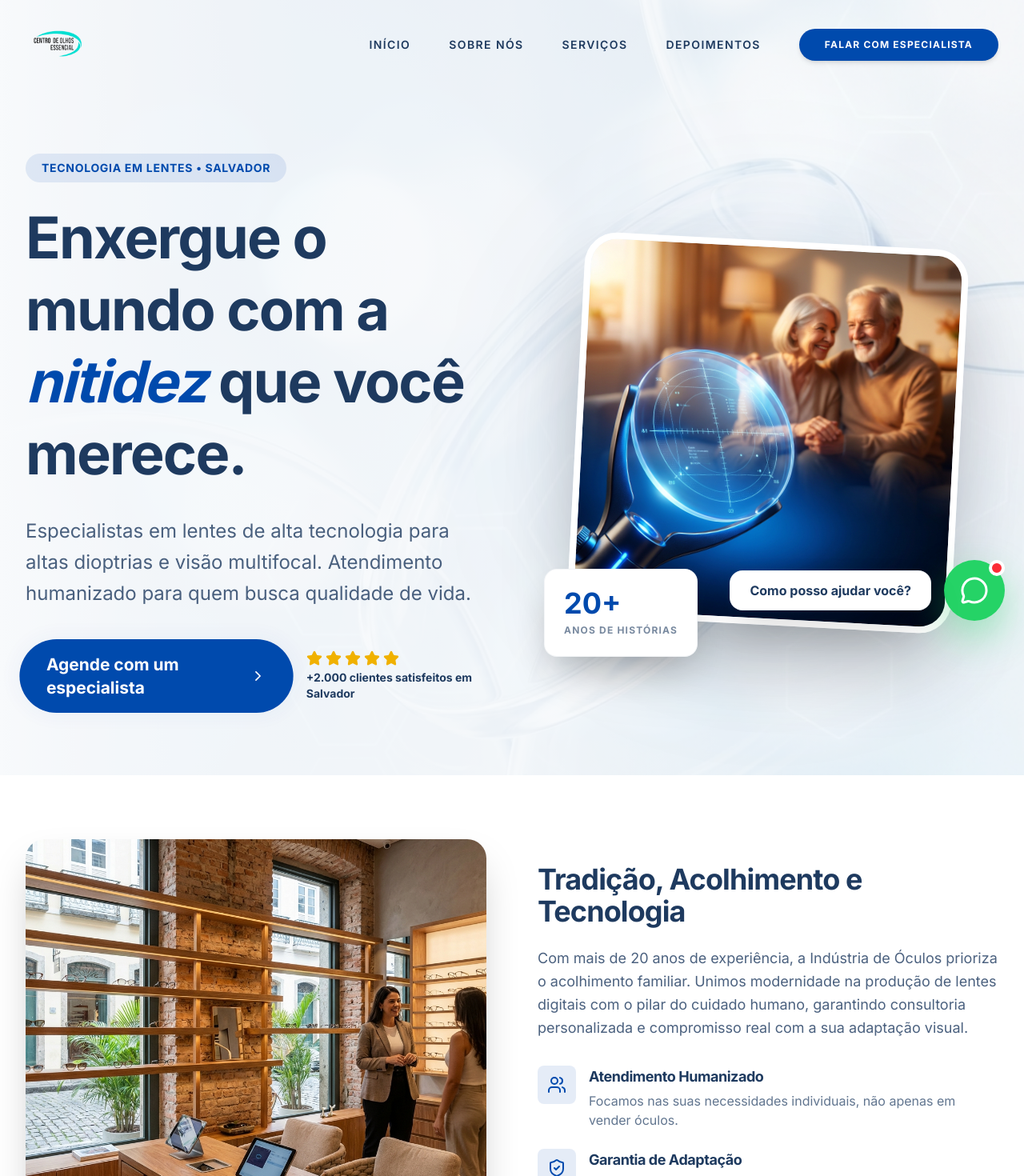
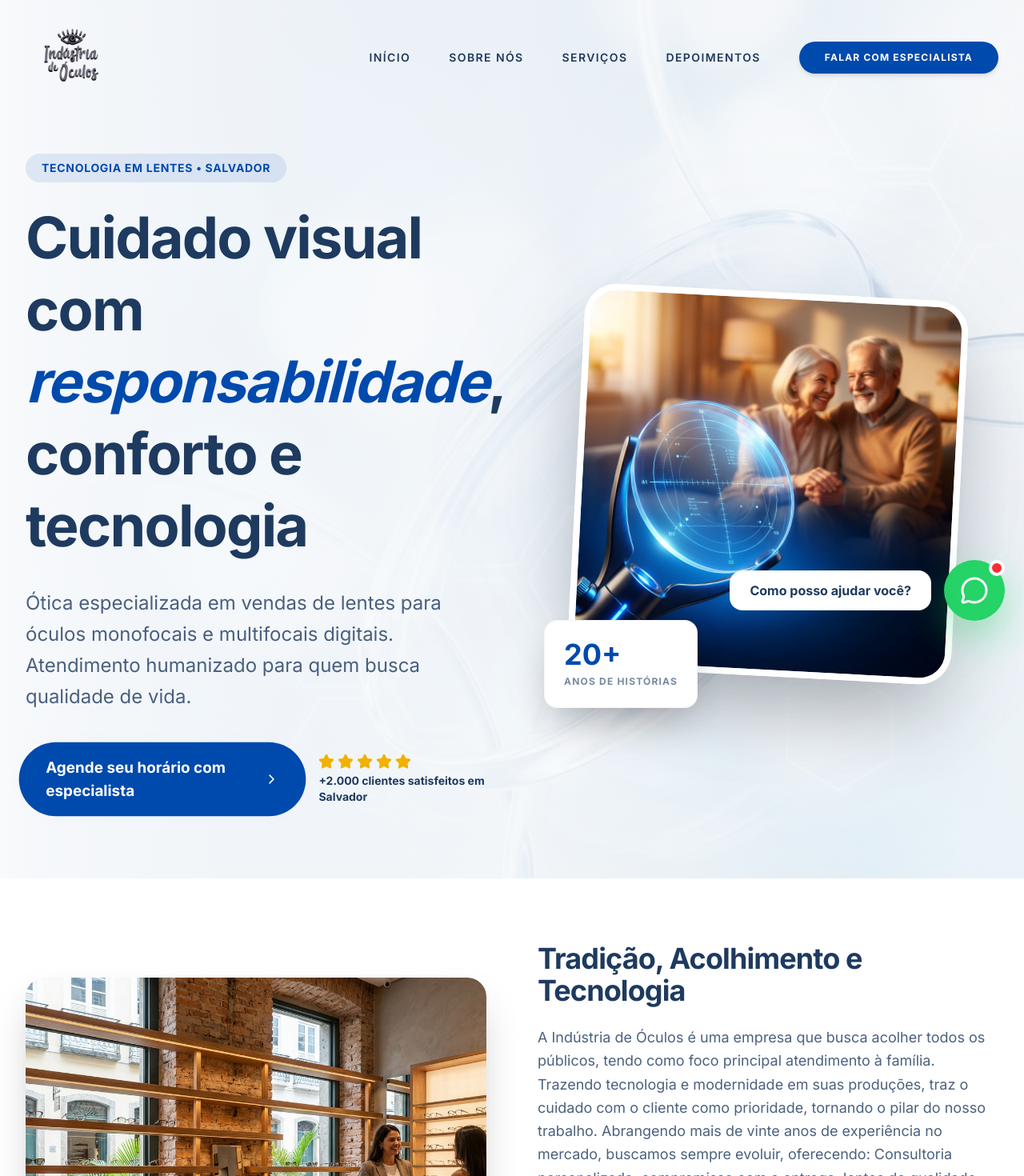
Before and after one commit to mcpfbahia/industria-oculos, a React (Vite) app: page / in a window 1280 px wide. Shown: the top 1470 px of the page at 80% size. Built offline with nearby package versions, Linux system fonts and the light colour scheme.

Commit message:
Update ecosystem: new logo, resize, and content identity refresh

```diff
--- a/src/components/About.jsx
+++ b/src/components/About.jsx
@@ -32,9 +32,10 @@ const About = () => {
                 >
                     <h2 className="text-3xl md:text-4xl mb-6">Tradição, Acolhimento e Tecnologia</h2>
                     <p className="text-lg text-secondary/80 mb-8 leading-relaxed">
-                        Com mais de 20 anos de experiência, a Indústria de Óculos prioriza o acolhimento familiar.
-                        Unimos modernidade na produção de lentes digitais com o pilar do cuidado humano,
-                        garantindo consultoria personalizada e compromisso real com a sua adaptação visual.
+                        A Indústria de Óculos é uma empresa que busca acolher todos os públicos, tendo como foco principal atendimento à família.
+                        Trazendo tecnologia e modernidade em suas produções, traz o cuidado com o cliente como prioridade, tornando o pilar do nosso trabalho.
+                        Abrangendo mais de vinte anos de experiência no mercado, buscamos sempre evoluir, oferecendo: Consultoria personalizada,
+                        compromisso com a entrega, lentes de qualidade, preços acessíveis, atendimento humanizado, tecnologia moderna, garantia e assistência técnica inclusa no serviço.
                     </p>
 
                     <div className="space-y-6">
--- a/src/components/Footer.jsx
+++ b/src/components/Footer.jsx
@@ -7,7 +7,7 @@ const Footer = () => {
             <div className="max-w-7xl mx-auto px-4 md:px-8 grid md:grid-cols-3 gap-12 mb-16">
                 {/* Branding & Contact */}
                 <div>
-                    <img src="/logo.png" alt="Indústria de Óculos" className="h-24 mb-6" />
+                    <img src="/logo-transparente.png" alt="Indústria de Óculos" className="h-32 mb-6" />
                     <p className="text-secondary/70 mb-8 leading-relaxed">
                         Especialistas em lentes de alta tecnologia e atendimento humanizado em Salvador.
                         Cuidando da sua visão com responsabilidade e precisão.
@@ -15,17 +15,20 @@ const Footer = () => {
                     <div className="space-y-4">
                         <div className="flex gap-4 text-secondary/70">
                             <MapPin className="text-primary shrink-0" />
-                            <span>Rua Hélio Machado, 47 A, Boca do Rio, Salvador - BA</span>
+                            <span>Rua Hélio Machado, 47 A . Boca do Rio</span>
                         </div>
                         <div className="flex gap-4 text-secondary/70">
                             <Phone className="text-primary shrink-0" />
-                            <span>71 3371-8478</span>
+                            <div className="flex flex-col">
+                                <span>71 3371-8478</span>
+                                <span>71 98818-6767 (WhatsApp)</span>
+                            </div>
                         </div>
                         <div className="flex gap-4 text-secondary/70">
                             <Clock className="text-primary shrink-0" />
                             <div>
-                                <p>Seg a Sex: 08:30 às 17:30</p>
-                                <p>Sáb: 08:30 às 13:00</p>
+                                <p>Segunda à sexta das 08:30 às 17:30</p>
+                                <p>Sábados das 08:30 às 13:00</p>
                             </div>
                         </div>
                     </div>
--- a/src/components/Hero.jsx
+++ b/src/components/Hero.jsx
@@ -24,11 +24,10 @@ const Hero = () => {
                             Tecnologia em Lentes • Salvador
                         </span>
                         <h1 className="text-4xl md:text-7xl font-extrabold mb-8 leading-tight text-secondary">
-                            Enxergue o mundo com a <span className="text-primary italic">nitidez</span> que você merece.
+                            Cuidado visual com <span className="text-primary italic">responsabilidade</span>, conforto e tecnologia
                         </h1>
                         <p className="text-lg md:text-2xl text-secondary/80 mb-10 max-w-xl leading-relaxed">
-                            Especialistas em lentes de alta tecnologia para altas dioptrias e visão multifocal.
-                            Atendimento humanizado para quem busca qualidade de vida.
+                            Ótica especializada em vendas de lentes para óculos monofocais e multifocais digitais. Atendimento humanizado para quem busca qualidade de vida.
                         </p>
 
                         <div className="flex flex-col sm:flex-row gap-6 items-start sm:items-center">
@@ -36,11 +35,11 @@ const Hero = () => {
                                 href="https://wa.me/5571988186767"
                                 target="_blank"
                                 rel="noopener noreferrer"
-                                className="btn-primary inline-flex items-center gap-3 animate-pulse-soft text-xl py-5 px-10"
+                                className="btn-primary inline-flex items-center gap-3 animate-pulse-soft text-lg py-4 px-8"
                                 whileHover={{ scale: 1.05 }}
                                 whileTap={{ scale: 0.95 }}
                             >
-                                Agende com um especialista
+                                Agende seu horário com especialista
                                 <ChevronRight size={24} />
                             </motion.a>
 
--- a/src/components/Navbar.jsx
+++ b/src/components/Navbar.jsx
@@ -51,9 +51,9 @@ const Navbar = () => {
             <div className="max-w-7xl mx-auto px-4 md:px-8 flex justify-between items-center">
                 <a href="/" className="flex items-center">
                     <img
-                        src="/logo-original.png"
+                        src="/logo-transparente.png"
                         alt="Logo"
-                        className={`transition-all duration-500 ${scrolled ? 'h-14 md:h-16' : 'h-16 md:h-20'} w-auto object-contain brightness-110`}
+                        className={`transition-all duration-500 ${scrolled ? 'h-16 md:h-20' : 'h-20 md:h-28'} w-auto object-contain brightness-110`}
                     />
                 </a>
 
@@ -112,7 +112,7 @@ const Navbar = () => {
                             className="fixed top-0 right-0 w-[280px] h-screen bg-gradient-to-br from-white to-blue-50 z-[120] shadow-2xl flex flex-col"
                         >
                             <div className="p-6 flex justify-between items-center border-b border-secondary/5">
-                                <img src="/logo-original.png" alt="Logo" className="h-10 w-auto" />
+                                <img src="/logo-transparente.png" alt="Logo" className="h-10 w-auto" />
                                 <button
                                     onClick={() => setMobileMenuOpen(false)}
                                     className="p-2 text-secondary/40 hover:text-primary transition-colors"
--- a/src/components/Services.jsx
+++ b/src/components/Services.jsx
@@ -41,9 +41,10 @@ const Services = () => {
             <div className="section-padding">
                 <div className="text-center mb-16">
                     <h2 className="text-3xl md:text-4xl mb-4">Especialidades que transformam sua visão</h2>
-                    <p className="text-secondary/70 max-w-2xl mx-auto">
-                        Utilizamos o que há de mais moderno na indústria óptica mundial para entregar
-                        soluções personalizadas para cada perfil de cliente.
+                    <p className="text-secondary/70 max-w-4xl mx-auto leading-relaxed">
+                        Nosso objetivo é oferecer soluções ópticas de alta qualidade, garantindo precisão visual por meio de lentes e produtos confiáveis,
+                        aliados à um atendimento técnico especializado. Buscamos proporcionar uma experiência completa e personalizada, orientando à todos
+                        na escolha das melhores opções para suas necessidades visuais, sempre com conforto, segurança e transparência.
                     </p>
                 </div>
 
--- a/src/components/SocialProof.jsx
+++ b/src/components/SocialProof.jsx
@@ -61,7 +61,7 @@ const SocialProof = () => {
                                     <h4 className="font-bold text-secondary">{review.name}</h4>
                                     <p className="text-xs text-secondary/50">{review.date}</p>
                                 </div>
-                                <img src="/logo.png" alt="Logo" className="h-6 opacity-20" />
+                                <img src="/logo-transparente.png" alt="Logo" className="h-6 opacity-20" />
                             </div>
                         </motion.div>
                     ))}
@@ -69,7 +69,7 @@ const SocialProof = () => {
 
                 <div className="mt-12 text-center">
                     <a
-                        href="https://www.google.com/search?sca_esv=37b29cacd6547f1e&hl=pt-BR&gl=br&output=search&kgmid=/g/1tfctdxg&q=Ind%C3%BAstria+de+%C3%93culos"
+                        href="https://share.google/HXljAolQDKnjGYvN2"
                         target="_blank"
                         rel="noopener noreferrer"
                         className="inline-flex items-center gap-2 text-primary font-bold hover:underline"
--- a/src/components/ThankYou.jsx
+++ b/src/components/ThankYou.jsx
@@ -48,7 +48,7 @@ const ThankYou = () => {
                 </div>
 
                 <div className="mt-16 pt-8 border-t border-secondary/5">
-                    <img src="/logo.png" alt="Indústria de Óculos" className="h-12 mx-auto grayscale opacity-50" />
+                    <img src="/logo-transparente.png" alt="Indústria de Óculos" className="h-12 mx-auto grayscale opacity-50" />
                 </div>
             </motion.div>
         </div>
```
Also changed, not shown: public/logo-transparente.png (added).
